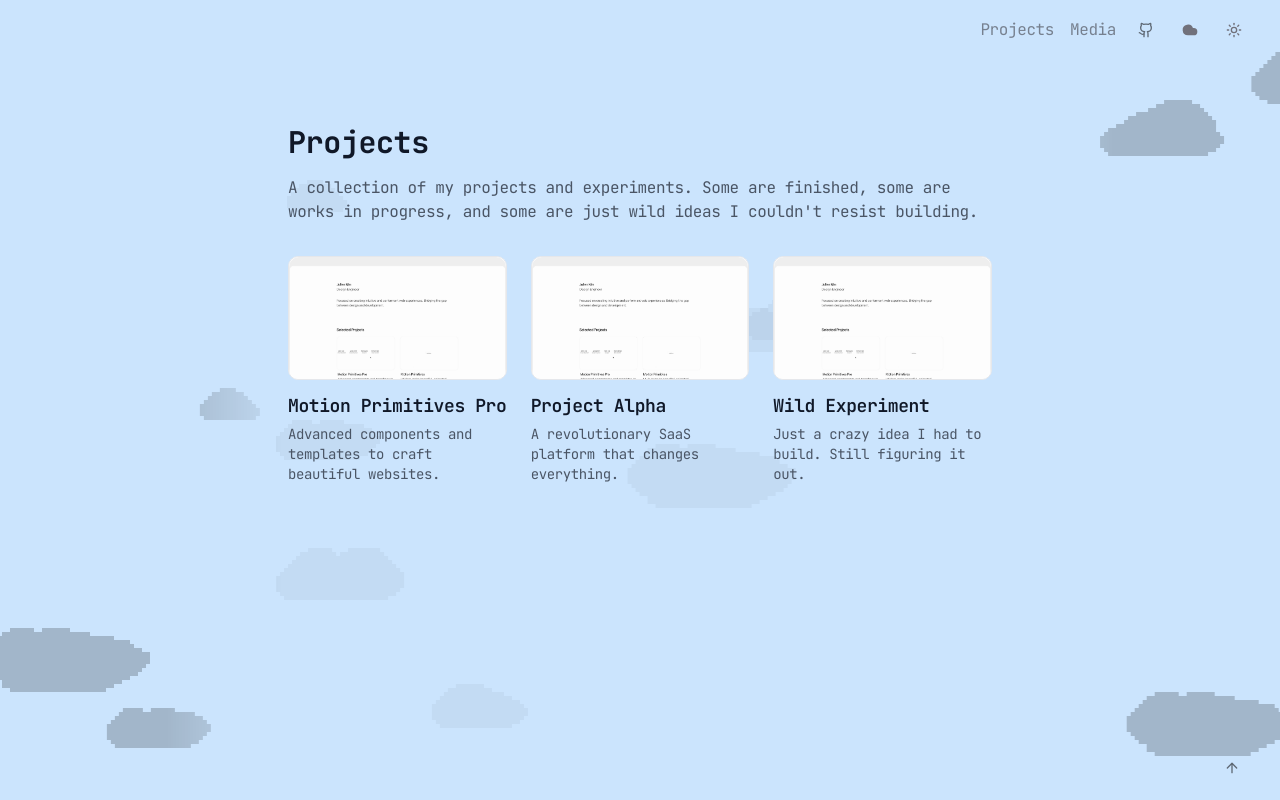
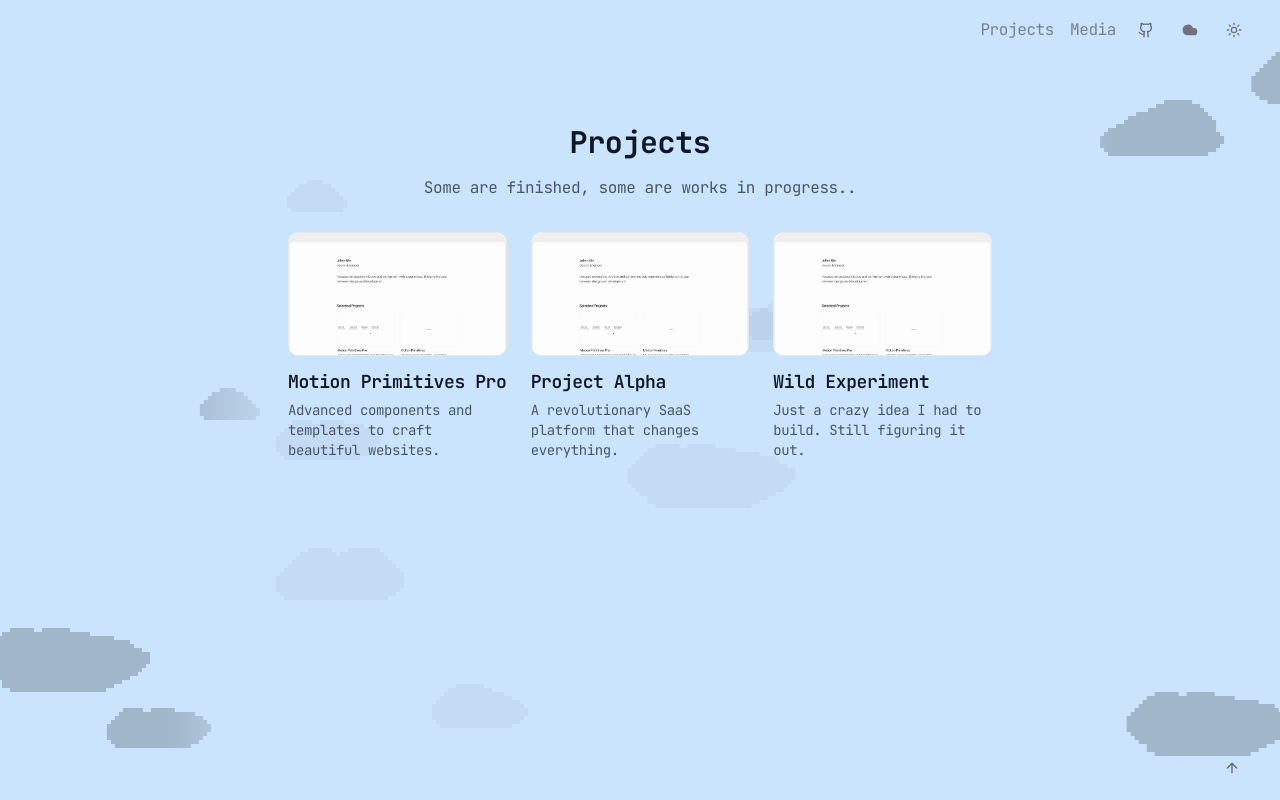
Before and after one commit to Awhalen1999/portfolio, a Next.js app: page /projects in a window 1280 px wide. Built offline with nearby package versions, Linux system fonts and the light colour scheme.

Commit message:
header text

```diff
--- a/app/(content)/projects/page.tsx
+++ b/app/(content)/projects/page.tsx
@@ -2,7 +2,6 @@
 
 import { ProjectCard } from '@/components/ui/project-card'
 import React from 'react'
-
 
 const projectsPage = () => {
   const projects = [
@@ -26,14 +25,12 @@ const projectsPage = () => {
 
   return (
     <div className="space-y-8">
-      <div>
+      <div className="mx-auto max-w-xl text-center">
         <h1 className="mb-4 text-3xl font-bold text-gray-900 dark:text-gray-100">
           Projects
         </h1>
         <p className="text-gray-600 dark:text-gray-400">
-          A collection of my projects and experiments. Some are finished, some
-          are works in progress, and some are just wild ideas I couldn't resist
-          building.
+          Some are finished, some are works in progress..
         </p>
       </div>
 
```
